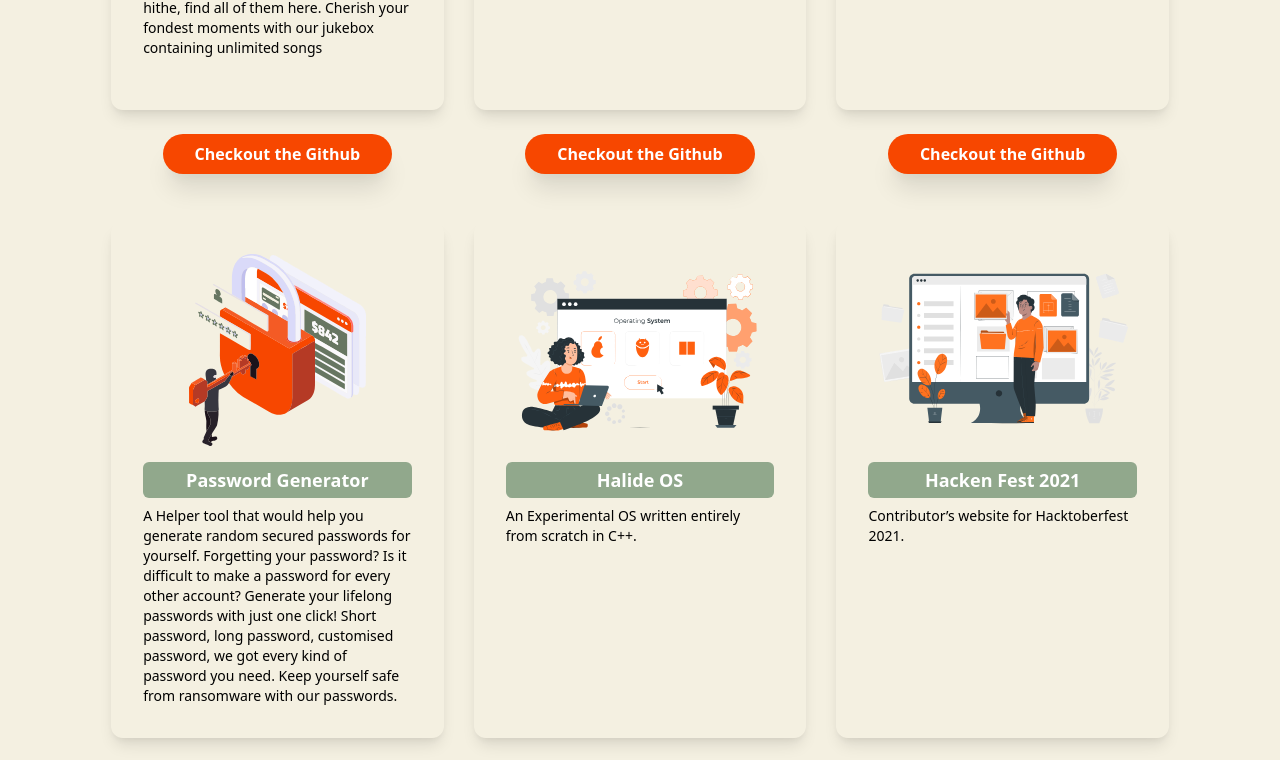
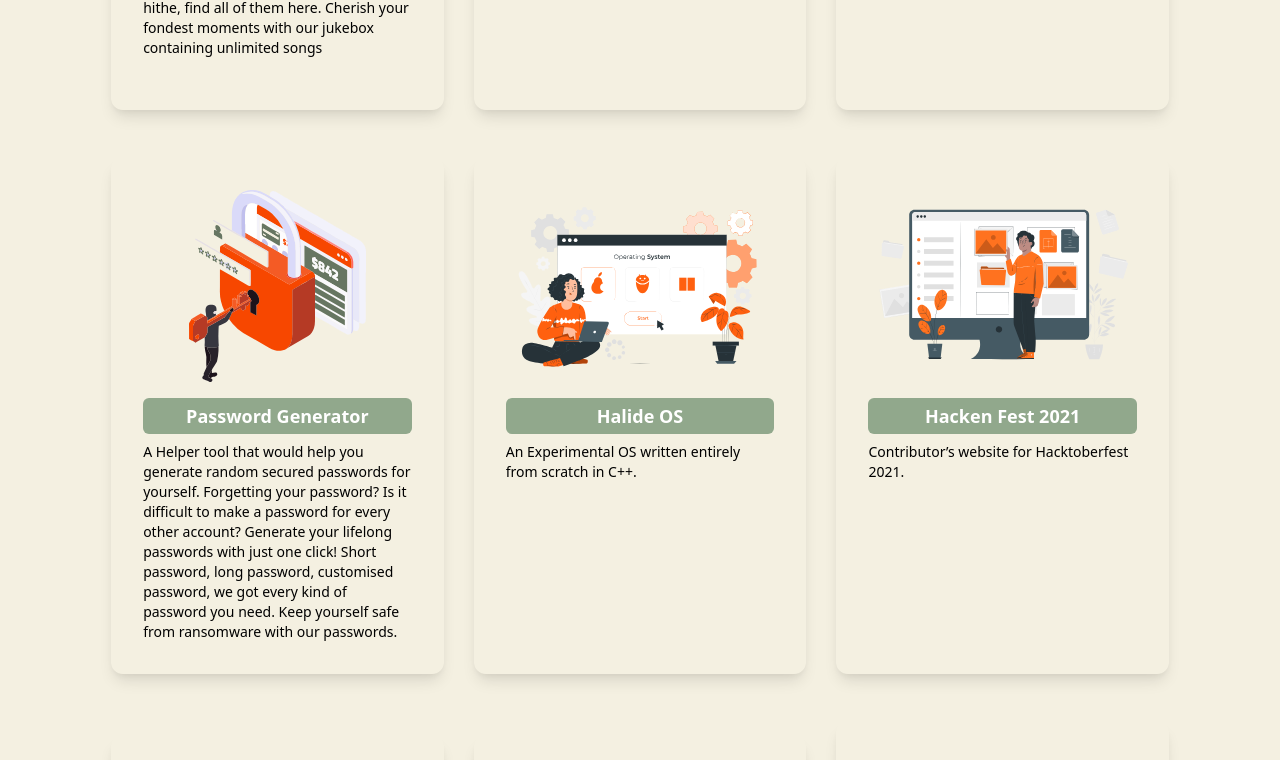
Before and after one commit to sambitos23/hactoberfest_iot, a React (Create React App) app: page / in a window 1280 px wide. Shown: the part 1732-2492 px from the top of the page. Built offline with nearby package versions, Linux system fonts and the light colour scheme.

Commit message:
git link off

```diff
--- a/src/components/ProjectCard/ProjectCardStyle.js
+++ b/src/components/ProjectCard/ProjectCardStyle.js
@@ -5,9 +5,9 @@
     <div className="flex w-full flex-col justify-center mt-12 items-center">
       <div className="w-full md:w-11/12 bg-enactus_yellow shadow-lg rounded-xl overflow-hidden p-8">
         <div className="flex justify-center">
-        <a href={props.link} target="_blank" rel="noreferrer">
+        {/* <a href={props.link} target="_blank" rel="noreferrer"> */}
           <img src={props.imageUrl} alt={props.title} className="h-48" />
-        </a>
+        {/* </a> */}
         </div>
         <div className="overflow-hidden">
           <p className="text-lg mt-4 text-center font-bold px-2 py-1 bg-secondary-100 text-white rounded-md">
@@ -17,14 +17,14 @@
         </div>
       </div>
 
-      <a
+      {/* <a
         href={props.link}
         target="_blank"
         rel="noreferrer"
         className=" mt-6 px-4 md:px-8 py-2 shadow-xl rounded-full bg-primary-50 text-center text-white font-semibold"
       >
         Checkout the Github
-      </a>
+      </a> */}
     </div>
   );
 }
```
